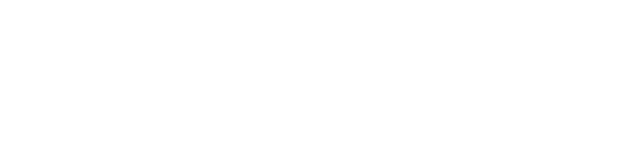
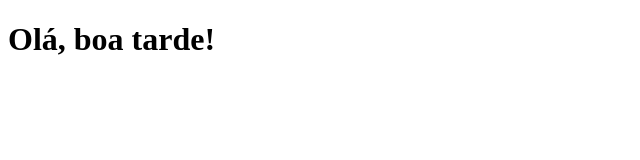
Before and after one commit to GusHilbert/TesteGit, a plain HTML site: page index.html in a window 1280 px wide. Shown: the whole page, without its empty margins (0-640 px from the left). Drawn offline with Linux system fonts and the light colour scheme.

Commit message:
Update index.html
Segundo Commit

```diff
--- a/index.html
+++ b/index.html
@@ -7,6 +7,6 @@
   <title>Document</title>
 </head>
 <body>
-
+  <h1> Olá, boa tarde! </h1>
 </body>
 </html>
```
